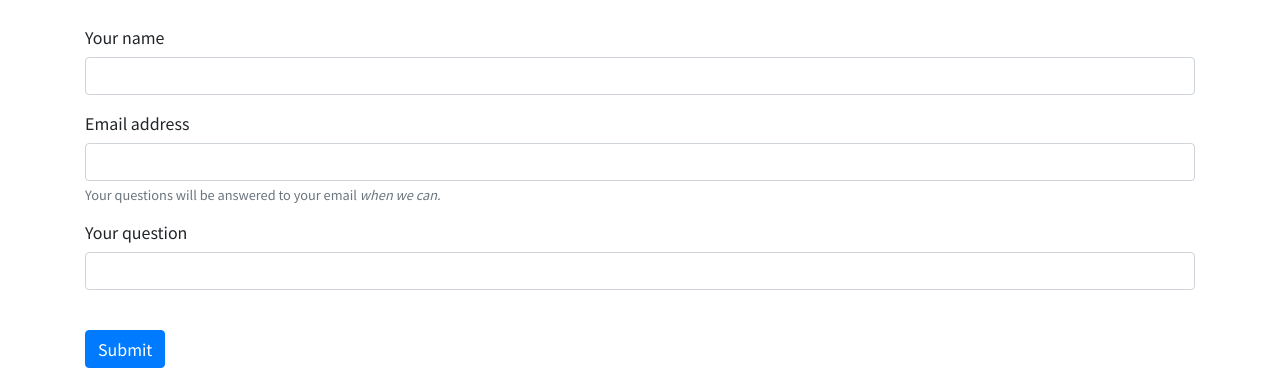
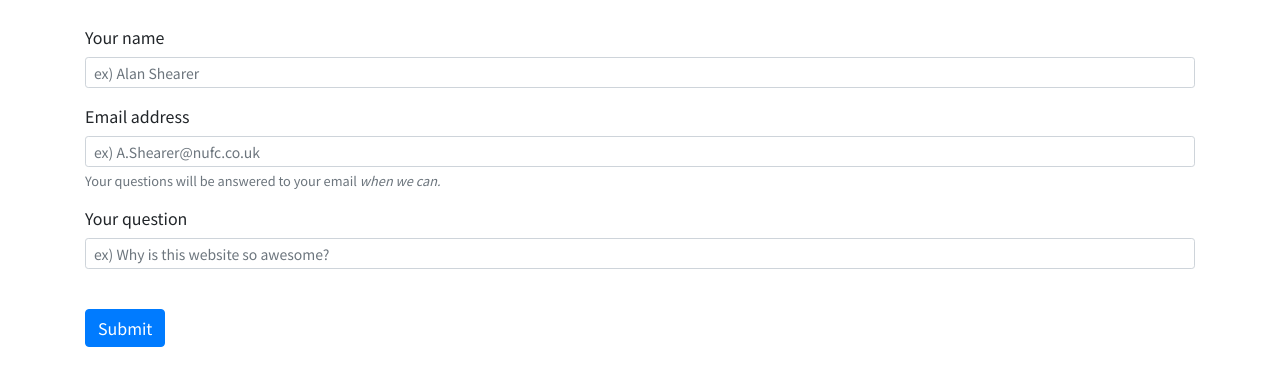
Before and after one commit to jkyoon87/project1, a plain HTML site: page form.html in a window 1280 px wide. Shown: the part 174-566 px from the top of the page. Drawn offline with nearby package versions, Linux system fonts and the light colour scheme.

Commit message:
Put some placeholders

```diff
--- a/form.html
+++ b/form.html
@@ -48,16 +48,16 @@
         <form netlify>
           <div class="form-group">
             <label for="name">Your name</label>
-            <input type="text" class="form-control" id="name" name="name">
+            <input type="text" class="form-control form-control-sm" id="name" name="name" placeholder="ex) Alan Shearer">
           </div>
           <div class="form-group">
             <label for="email">Email address</label>
-            <input type="email" class="form-control" id="email" name="email">
+            <input type="email" class="form-control form-control-sm" id="email" name="email" placeholder="ex) A.Shearer@nufc.co.uk">
             <small class="form-text text-muted">Your questions will be answered to your email <i>when we can.</i></small>
           </div>
           <div class="form-group">
             <label for="username">Your question</label>
-            <input type="username" class="form-control" id="username" name="username">
+            <input type="username" class="form-control form-control-sm" id="username" name="username" placeholder="ex) Why is this website so awesome?">
           </div>
           <br>
          <button type="submit" class="btn btn-primary">Submit</button>
```
